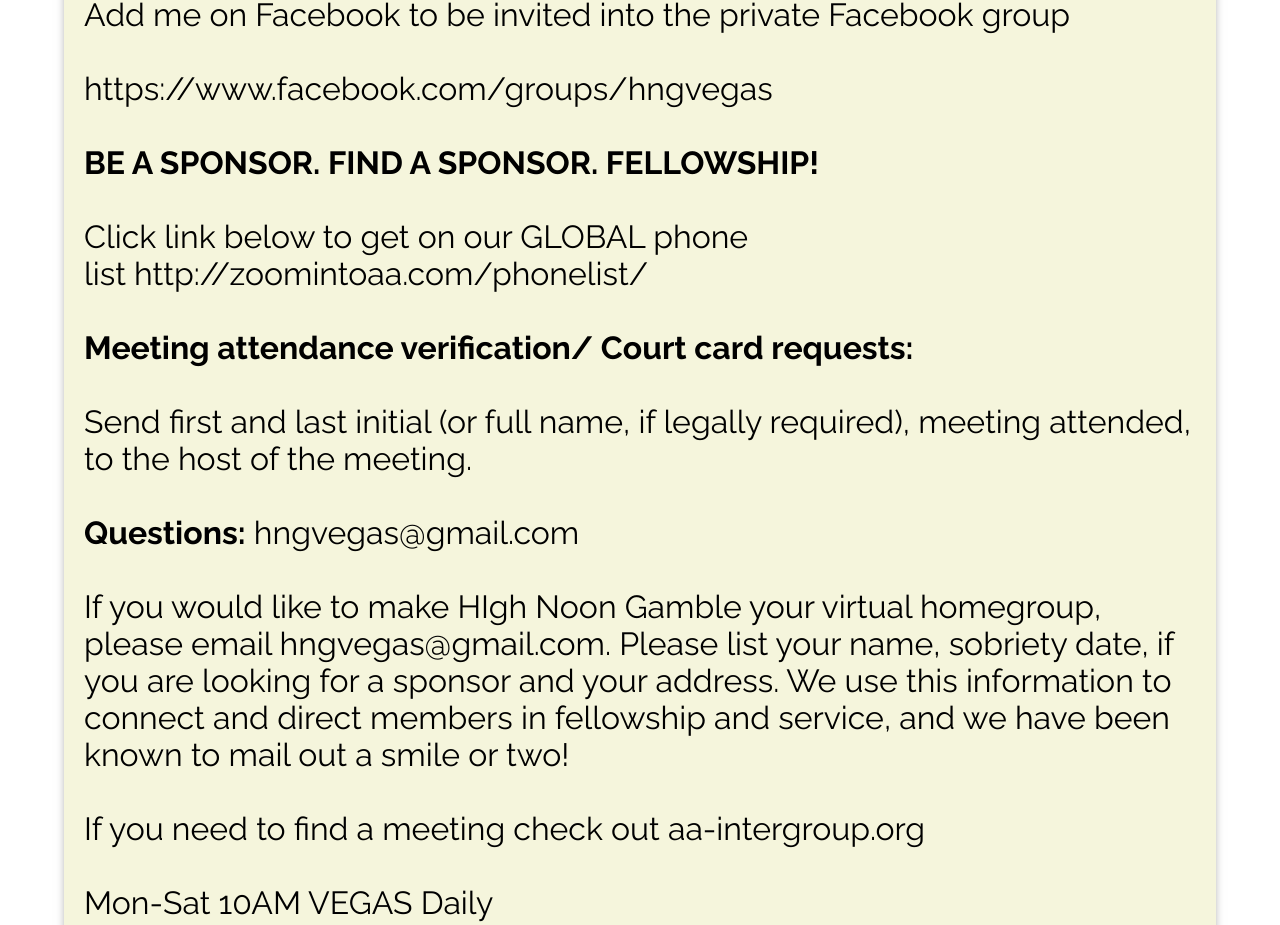
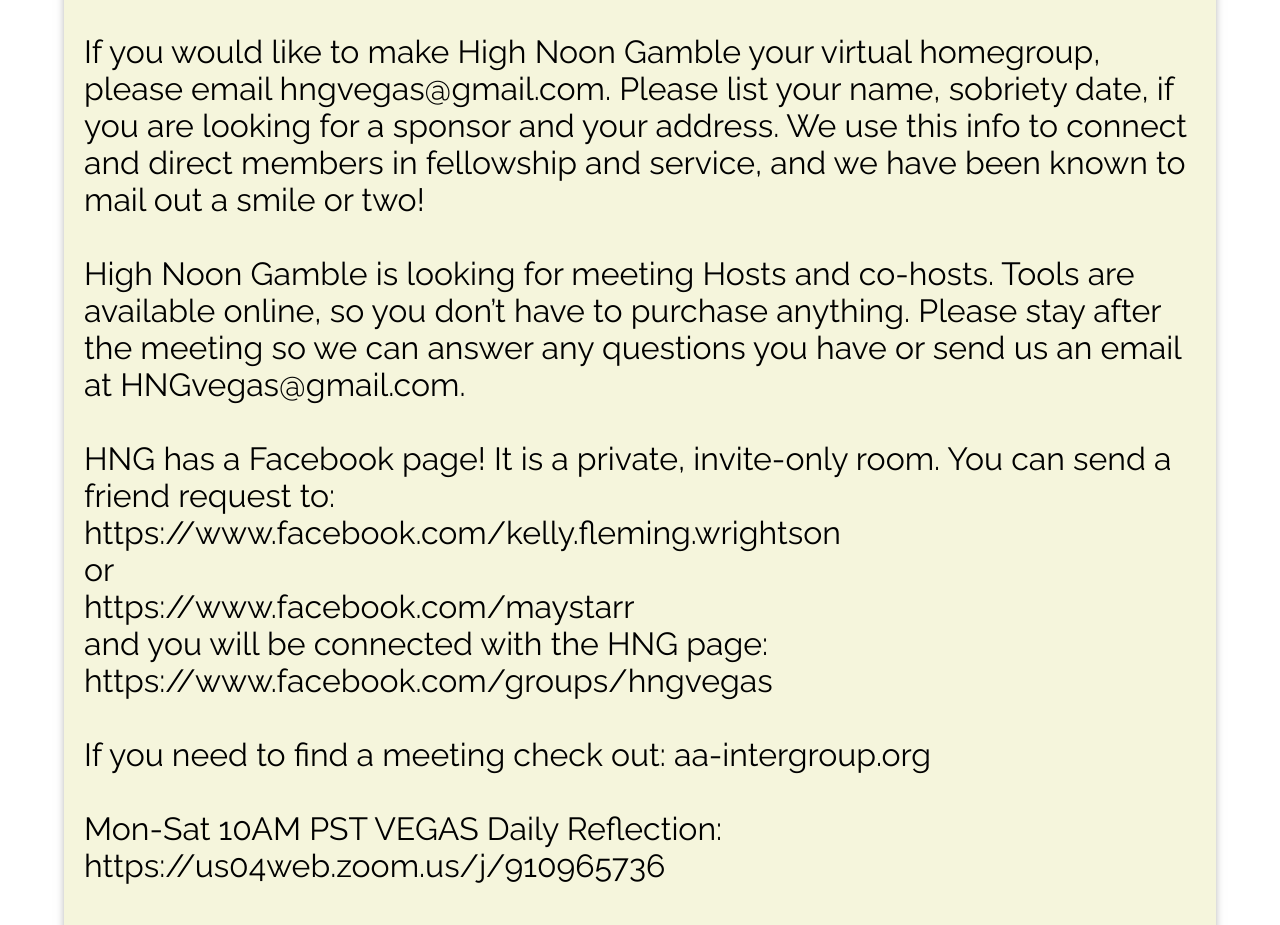
Before and after one commit to rooky1979/high_noon_gamble, a React (Create React App) app: page /chat in a window 1280 px wide. Shown: the part 2244-3169 px from the top of the page. Built offline with nearby package versions, Linux system fonts and the light colour scheme.

Commit message:
typos, corrected format, added tools img

```diff
--- a/src/App.css
+++ b/src/App.css
@@ -307,6 +307,15 @@
 .article {
   padding: 1em;
 }
+/* tools page */
+.tools-img-container {
+  display: flex;
+  flex-direction: column;
+}
+.tools-img{
+  align-self: center;
+  width: 25%;
+}
 /* readings page */
 .readings-container {
   display: flex;
--- a/src/bbcards.js
+++ b/src/bbcards.js
@@ -189,7 +189,7 @@
     id: '28',
     book: 'Big Book Cards',
     quote:
-      '"What we really have is a daily contingent on the maintenance of our spiritual condition." - Page 85',
+      '"What we really have is a daily reprieve contingent on the maintenance of our spiritual condition." - Page 85',
     bookid: '5',
   },
   {
--- a/src/components/Chat.js
+++ b/src/components/Chat.js
@@ -10,58 +10,104 @@
             <div className="readings-container">
                 <p className="readings-font">
                 <strong>ANNOUNCEMENT ABOUT SAFETY</strong><br></br><br></br>
-                We ask that group members and others refrain from any behavior which may the host to edit your name in a meeting if your full name is on compromise another person’s safety or ability to participate in the meeting, such as taking pictures of participants, exposing details from meetings or shares in outside venues including but not limited to all physical or digital media open to public view that could put personal or group anonymity in jeopardy, and harassing members in chat or in cross-talk. <br></br><br></br> Also, please take precautions you feel are necessary to ensure your own personal safety, for example, asking your profile, and not disclosing personal information such as phone number or address in the public chat or your share. <br></br><br></br> This meeting has a single warning, then 30, 60, 90 day restriction result for anyone disrespecting other members in those behaviors. <br></br><br></br> Safety Card (online version) for AA   http://zoomintoaa.com/safetycard/
+                We ask that group members and others refrain from any behavior which may compromise another person’s safety or ability to participate in the meeting such as: taking pictures of participants, exposing details from meetings or shares in outside venues including but not limited to all physical or digital media open to public view that could put personal or group anonymity in jeopardy, and harassing members in chat or in cross-talk. Also, please take precautions you feel are necessary to ensure your own personal safety, for example, asking the host to edit your name in a meeting if your full name is on your profile, and not disclosing personal information such as phone number or address in the public chat or your share. <br></br><br></br>This meeting has a single warning, then 30, 60, 90 day restriction result for anyone disrespecting other members in those behaviors.
                 <br></br><br></br>
                 <strong>DIGITAL BASKET</strong>
                 <br></br><br></br>
-                We will now pass the Virtual Basket. <br></br><br></br> At in-person meetings these contributions support rent, coffee, chips, and literature. <br></br><br></br> Here we utilize these self-supporting contributions to keep our ZOOMs running, mail out monthly and annual chips, and support Las Vegas Central Office as well as Alcoholics Anonymous World Services (GSO).<br></br><br></br> If your local meeting or central office has a digital basket, we support that you support them! <br></br><br></br> VENMO @ZOOMintoAA (7555 CONFIRM CODE if needed) or message the Host for ZELLE or PAYPAL options.<br></br><br></br> Thank you for your contributions!<br></br><br></br>
+                We will now pass the Virtual Basket.<br></br><br></br> At in-person meetings these contributions support rent, coffee, chips, and literature. Here we utilize these self-supporting contributions to keep our ZOOMs running and mail out monthly and annual chips. If your local meeting or central office has a digital basket, we support you supporting them!<br></br><br></br> Donate using VENMO @hngvegas (8215 CONFIRM CODE if required), PayPal to hngvegas@gmail.com, or Zelle. If you would like to use Zelle, we suggest you set up a contact in your phone with first and last names of “HNG Treasurer” or similar, with phone number 502-507-8215 and email address hngvegas@gmail.com.<br></br><br></br> Thank you for your contributions!<br></br><br></br>
                 <strong>END OF MEETING ANNOUNCEMENTS</strong>
                 <br></br><br></br>
-                The Unshakeable Foundation For Life presentation:  https://youtube/OtrqWTKYIsA
-                http://zoomintoaa.com
-                <br></br><br></br>Request password at: zoomintoaa@gmail.com <br></br><br></br>
-                Add me on Facebook to be invited into the private Facebook group<br></br><br></br>https://www.facebook.com/groups/hngvegas <br></br><br></br>
-                <strong>BE A SPONSOR. FIND A SPONSOR. FELLOWSHIP!</strong><br></br><br></br>Click link below to get on our GLOBAL phone list http://zoomintoaa.com/phonelist/
-                <br></br><br></br><strong>Meeting attendance verification/ Court card requests:</strong> <br></br><br></br>Send first and last initial (or full name, if legally required), meeting attended, to the host of the meeting.<br></br><br></br>
-                <strong>Questions:</strong> hngvegas@gmail.com<br></br><br></br>
-                If you would like to make HIgh Noon Gamble your virtual homegroup, please email hngvegas@gmail.com. Please list your name, sobriety date, if you are looking for a sponsor and your address. We use this information to connect and direct members in fellowship and service, and we have been known to mail out a smile or two!<br></br><br></br>
-                If you need to find a meeting check out aa-intergroup.org
+                The Unshakeable Foundation for Life presentation:
                 <br></br><br></br>
-                Mon-Sat 10AM VEGAS Daily Reflection https://us04web.zoom.us/j/910965736
+                 https://youtu.be/OtrqWTKYIsA
                 <br></br><br></br>
-                Tues/Thurs/Sat 11AM VEGAS CHECK UP FROM THE NECK UP https://zoom.us/j/91546619228
+                <strong>Meeting attendance verification/ Court card requests:</strong> <br></br>
+                Send first and last initial (or full name, if legally required), as well as an email address to the host at the end of the meeting<br></br><br></br>
+                <strong>Questions:</strong> hngvegas@gmail.com
                 <br></br><br></br>
-                7DAYS 12PM VEGAS High NOON Gamble https://us04web.zoom.us/j/922902172
+                If you would like to make High Noon Gamble your virtual homegroup, please email hngvegas@gmail.com. Please list your name, sobriety date, if you are looking for a sponsor and your address. We use this info to connect and direct members in fellowship and service, and we have been known to mail out a smile or two!<br></br><br></br>
+                High Noon Gamble is looking for meeting Hosts and co-hosts. Tools are available online, so you don’t have to purchase anything.  Please stay after the meeting so we can answer any questions you have or send us an email at HNGvegas@gmail.com.
                 <br></br><br></br>
-                7DAYS 2:30PM VEGAS KCB third legacy https://us02web.zoom.us/j/93171165532
+                HNG has a Facebook page! It is a private, invite-only room. You can send a friend request to:
+                <br></br>
+                https://www.facebook.com/kelly.fleming.wrightson
+                <br></br>
+                or
+                <br></br>
+                https://www.facebook.com/maystarr
+                <br></br>
+                and you will be connected with the HNG page:
+                <br></br>
+                https://www.facebook.com/groups/hngvegas
                 <br></br><br></br>
-                Mon-Fri  5PM VEGAS In the Big Book (Women’s) https://zoom.us/j/469489051
+                If you need to find a meeting check out: aa-intergroup.org
                 <br></br><br></br>
-                Sat/Sun 5PM VEGAS In The Big Book (women’s) https://us02web.zoom.us/j/84066420841
+                Mon-Sat 10AM PST VEGAS Daily Reflection:
+                <br></br>
+                https://us04web.zoom.us/j/910965736
                 <br></br><br></br>
-                7DAYS 7PM VEGAS DRAMA QUEENS (Women’s) https://us04web.zoom.us/j/410592740
+                Tues/Thurs/Sat 11AM PST VEGAS CHECK UP FROM THE NECK UP:
+                <br></br>
+                https://zoom.us/j/91546619228
                 <br></br><br></br>
-                Sat-Mon 8:30PM VEGAS Quarantined https://us04web.zoom.us/j/699516064
+                Daily 12PM PST VEGAS High NOON Gamble:
+                <br></br>
+                https://us04web.zoom.us/j/7027772022
                 <br></br><br></br>
-                Fri 8:30PM VEGAS Virtual Venice Beach https://us04web.zoom.us/j/554893205
+                Daily 2:30PM PST VEGAS KCB third legacy:
+                <br></br>
+                https://us02web.zoom.us/j/93171165532
                 <br></br><br></br>
-                7DAYS 12AM VEGAS Pandemic! at the Disco https://us04web.zoom.us/j/722570166
+                Mon-Fri 5PM PST VEGAS In the Big Book (Women’s):
+                <br></br>
+                https://zoom.us/j/469489051
                 <br></br><br></br>
-                Sun 1:30PM VEGAS Sassy Sisters Online https://zoom.us/j/986963791
+                Sat/Sun 5PM PST VEGAS In The Big Book (women’s):
+                <br></br>
+                https://us02web.zoom.us/j/84066420841
                 <br></br><br></br>
-                Sun 11AM VEGAS Step Into Serenity https://zoom.us/j/602837321
+                Daily 7PM PST VEGAS DRAMA QUEENS (Women’s):
+                <br></br>
+                https://us04web.zoom.us/j/410592740
                 <br></br><br></br>
-                Sat 4PM Coast2Coast at 4PM PST https://zoom.us/j/925524306
+                Sat-Mon 8:30PM PST VEGAS Quarantined:
+                <br></br>
+                https://us04web.zoom.us/j/699516064
                 <br></br><br></br>
-                Sat 5:30PM 4th Dimension Speaker Meeting https://zoom.us/j/99406044337
+                Fri 8:30PM PST VEGAS Virtual Venice Beach:
+                <br></br>
+                https://us04web.zoom.us/j/554893205
                 <br></br><br></br>
-                Sat 1:30PM VEGAS PERSPECTIVE https://zoom.us/j/603653405
+                Daily 12AM PST VEGAS Pandemic! at the Disco:
+                <br></br>
+                https://us04web.zoom.us/j/722570166
                 <br></br><br></br>
-                ZOOMintoAA.com HOMEGROUP MEETINGS  NOT listed on aa-intergroup.org
+                Sun 1:30PM PST VEGAS Sassy Sisters Online:
+                <br></br>
+                https://zoom.us/j/986963791
                 <br></br><br></br>
-                7 DAYS 10PM VEGAS Deliver Us From Ego https://zoom.us/j/576015340
+                Sun 11AM PST VEGAS Step Into Serenity:
+                <br></br>
+                https://zoom.us/j/602837321
                 <br></br><br></br>
-                Following the book Back To Basics and the Newcomer’s Meeting Method of introducing new and old members to the simplified, focused trip through the program used by Dr. Bob in the early days of AA.<br></br> SATURDAYS 1PM PST  https://zoom.us/j/97230912178
+                Sat 4PM PST Coast2Coast:
+                <br></br>
+                https://zoom.us/j/925524306
+                <br></br><br></br>
+                Sat 5:30PM PST 4th Dimension Speaker Meeting:
+                <br></br>
+                https://zoom.us/j/99406044337
+                <br></br><br></br>
+                Sat 1:30PM PST VEGAS PERSPECTIVE:
+                <br></br>
+                https://zoom.us/j/603653405
+                <br></br><br></br>
+                ZOOMintoAA.com HOMEGROUP MEETINGS  NOT listed on aa-intergroup.org
+                <br></br>
+                Daily 10PM PST VEGAS Deliver Us From Ego:
+                <br></br>
+                https://zoom.us/j/576015340
+                <br></br><br></br>
                 </p>
             </div>
             <br></br>
--- a/src/components/Tools.js
+++ b/src/components/Tools.js
@@ -4,8 +4,8 @@
 export default function Tools() {
   return (
     <main>
-      <div className='home-container'>
-        <img className='home-img' src='HNGHome.png' alt='Welcome to High Noon Gamble' />
+      <div className='tools-img-container'>
+        <img className='tools-img' src='tools.png' alt='Welcome to High Noon Gamble' />
       </div>
       <div className='books'>
         <NavLink to='/cliches'>
```
Also changed, not shown: src/components/Format.js (+10 -8 lines), 1 other file (tests, documents, lock files or other folders).
